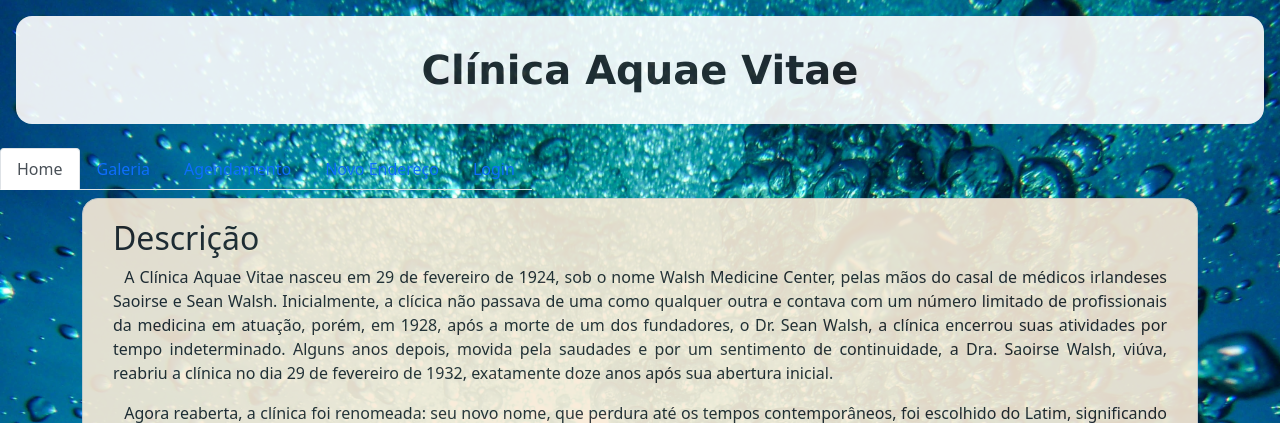
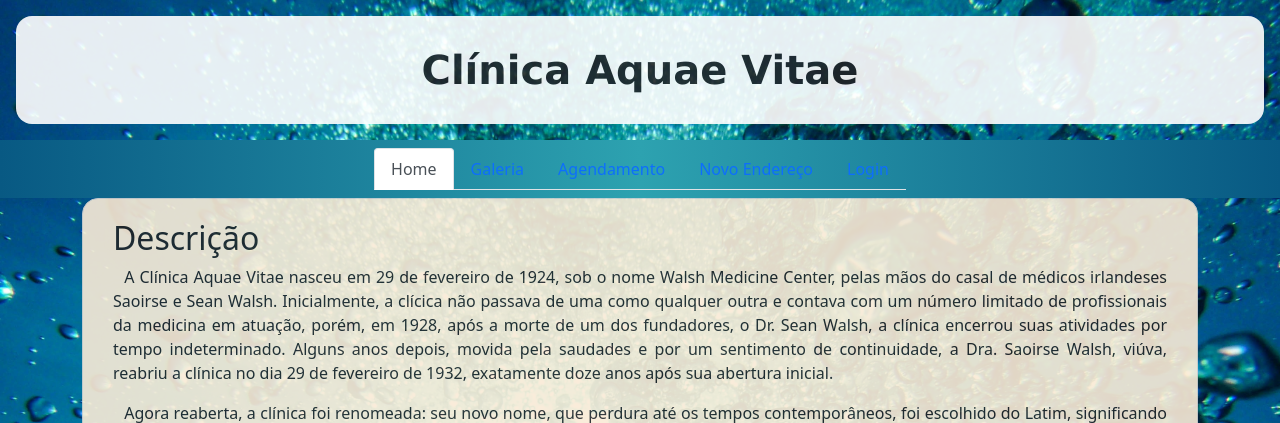
Before and after one commit to Ellen172/UFU-PPI-TrabalhoFinal, a PHP site: page / in a window 1280 px wide. Shown: the top 423 px of the page. Run offline with PHP 8.4, Linux system fonts and the light colour scheme.

Commit message:
comitações antigas

```diff
--- a/css/style.css
+++ b/css/style.css
@@ -21,6 +21,7 @@ header h1 {
 .navbar {
     width: 100%;
     display: block;
+    background-image: linear-gradient(to right, #085983, #2da2b0, #085983);
 }
 main {
     background-color: antiquewhite;
--- a/index.html
+++ b/index.html
@@ -17,7 +17,7 @@
     </header>
 
     <!--Menu de naveção, com links para todas as páginas-->
-    <nav class="navbar navbar-light">
+    <nav class="navbar justify-content-center">
         <ul class="nav nav-tabs">
             <li class="nav-item"><a class="nav-link active" href="./index.html">Home</a></li>
             <li class="nav-item"><a class="nav-link" href="./galeria.html">Galeria</a></li>
```
